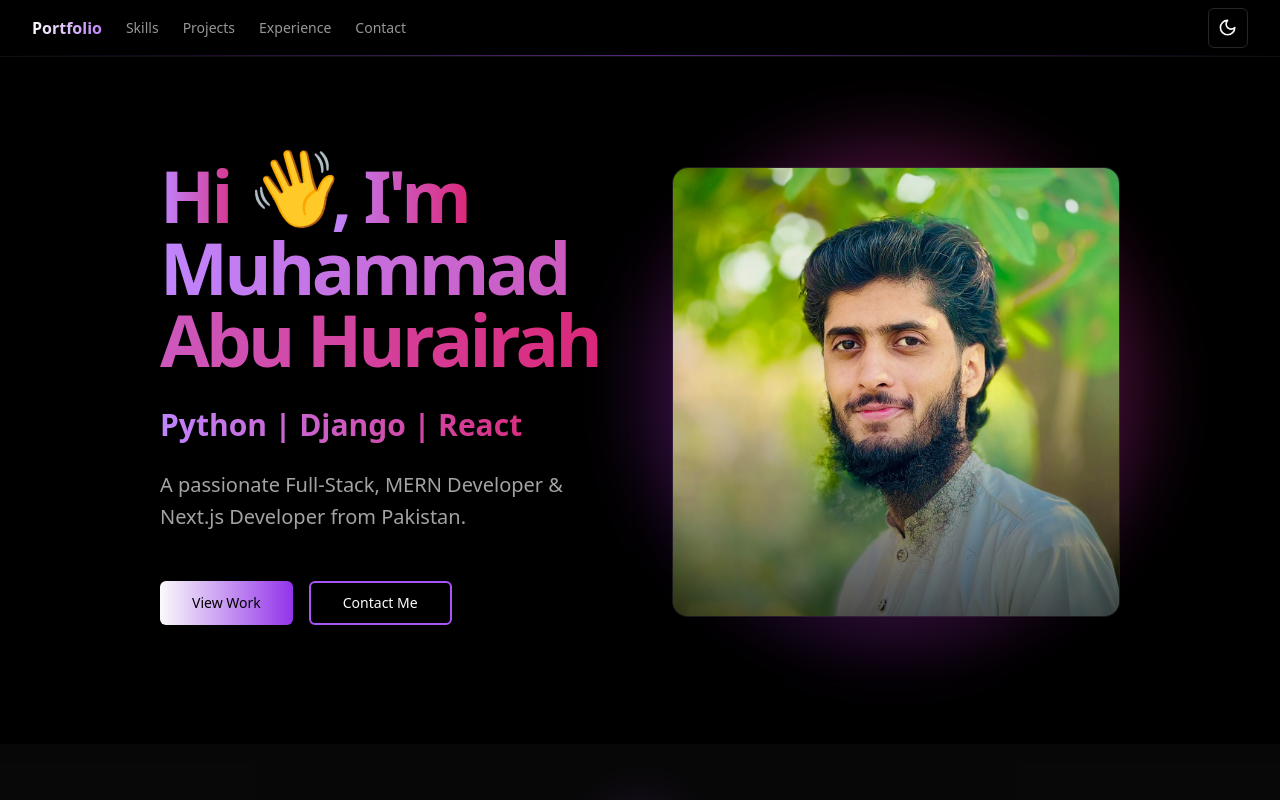
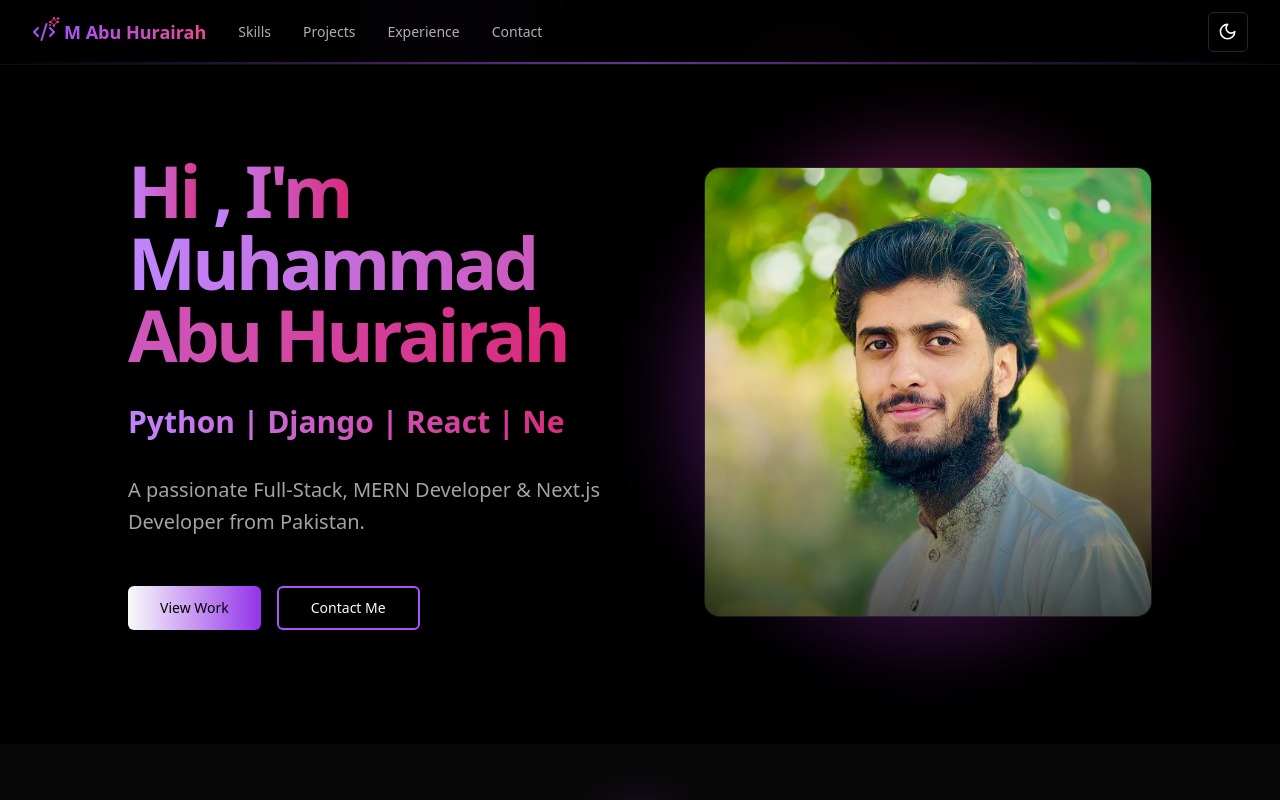
Before and after one commit to ITZ-HURAIRAH18/Portfolio, a React (Vite) app in the folder portfolio-js/: page / in a window 1280 px wide. Shown: the top 800 px of the page. Built offline with nearby package versions, Linux system fonts and the light colour scheme.

Commit message:
Today Last Commit

```diff
--- a/portfolio-js/src/components/Header.jsx
+++ b/portfolio-js/src/components/Header.jsx
@@ -1,37 +1,96 @@
 import { ModeToggle } from "@/components/mode-toggle"
 import { Button } from "@/components/ui/button"
+import { motion } from "framer-motion"
+import { Code2, Sparkles } from "lucide-react"
 
 export function Header() {
   return (
-    <header className="fixed top-0 z-50 w-full border-b border-border/40 bg-background/80 backdrop-blur-md supports-[backdrop-filter]:bg-background/60">
-      <div className="absolute bottom-0 left-0 w-full h-[1px] bg-gradient-to-r from-transparent via-purple-500 to-transparent opacity-50" />
-      <div className="container flex h-14 max-w-screen-2xl items-center">
+    <header className="fixed top-0 z-50 w-full border-b border-border/40 bg-background/95 backdrop-blur-xl supports-[backdrop-filter]:bg-background/70">
+      {/* Animated gradient border */}
+      <div className="absolute bottom-0 left-0 w-full h-[2px] bg-gradient-to-r from-transparent via-purple-500 to-transparent opacity-70 animate-pulse" />
+
+      {/* Floating particles effect */}
+      <div className="absolute inset-0 overflow-hidden pointer-events-none">
+        <motion.div
+          animate={{
+            x: [0, 100, 0],
+            y: [0, -50, 0],
+          }}
+          transition={{
+            duration: 20,
+            repeat: Infinity,
+            ease: "linear"
+          }}
+          className="absolute top-0 left-1/4 w-32 h-32 bg-purple-500/5 rounded-full blur-3xl"
+        />
+        <motion.div
+          animate={{
+            x: [0, -100, 0],
+            y: [0, 50, 0],
+          }}
+          transition={{
+            duration: 15,
+            repeat: Infinity,
+            ease: "linear"
+          }}
+          className="absolute top-0 right-1/4 w-32 h-32 bg-pink-500/5 rounded-full blur-3xl"
+        />
+      </div>
+
+      <div className="container flex h-16 max-w-screen-2xl items-center relative">
         <div className="mr-4 hidden md:flex">
-          <a href="#home" className="mr-6 flex items-center space-x-2 group">
-            <span className="hidden font-bold sm:inline-block bg-clip-text text-transparent bg-gradient-to-r from-primary to-purple-400 group-hover:to-pink-600 transition-all duration-300">
+          <a href="#home" className="mr-8 flex items-center space-x-2 group">
+            <motion.div
+              whileHover={{ rotate: 180, scale: 1.1 }}
+              transition={{ duration: 0.3 }}
+              className="relative"
+            >
+              <Code2 className="h-6 w-6 text-purple-500" />
+              <Sparkles className="h-3 w-3 text-pink-500 absolute -top-1 -right-1 animate-pulse" />
+            </motion.div>
+            <span className="font-bold text-lg bg-clip-text text-transparent bg-gradient-to-r from-purple-500 via-pink-500 to-purple-500 bg-[length:200%_auto] animate-gradient-x">
+              M Abu Hurairah
+            </span>
+          </a>
+          <nav className="flex items-center gap-8 text-sm font-medium">
+            {["Skills", "Projects", "Experience", "Contact"].map((item, index) => (
+              <motion.a
+                key={item}
+                href={`#${item.toLowerCase()}`}
+                initial={{ opacity: 0, y: -20 }}
+                animate={{ opacity: 1, y: 0 }}
+                transition={{ delay: index * 0.1 }}
+                className="relative transition-colors hover:text-foreground text-foreground/70 group"
+              >
+                <span className="relative z-10">{item}</span>
+                <motion.span
+                  className="absolute -bottom-1 left-0 w-0 h-[2px] bg-gradient-to-r from-purple-500 via-pink-500 to-purple-500 transition-all duration-300 group-hover:w-full rounded-full"
+                  whileHover={{ boxShadow: "0 0 8px rgba(168, 85, 247, 0.6)" }}
+                />
+              </motion.a>
+            ))}
+          </nav>
+        </div>
+
+        {/* Mobile menu - Portfolio text */}
+        <div className="flex md:hidden">
+          <a href="#home" className="flex items-center space-x-2 group">
+            <Code2 className="h-5 w-5 text-purple-500" />
+            <span className="font-bold bg-clip-text text-transparent bg-gradient-to-r from-purple-500 to-pink-500">
               Portfolio
             </span>
           </a>
-          <nav className="flex items-center gap-6 text-sm font-medium">
-            {["Skills", "Projects", "Experience", "Contact"].map((item) => (
-              <a
-                key={item}
-                href={`#${item.toLowerCase()}`}
-                className="relative transition-colors hover:text-foreground/80 text-foreground/60 group"
-              >
-                {item}
-                <span className="absolute -bottom-1 left-0 w-0 h-0.5 bg-gradient-to-r from-purple-500 to-pink-500 transition-all duration-300 group-hover:w-full" />
-              </a>
-            ))}
-          </nav>
         </div>
-        <div className="flex flex-1 items-center justify-between space-x-2 md:justify-end">
-          <div className="w-full flex-1 md:w-auto md:flex-none">
-            {/* Add search or other controls here if needed */}
-          </div>
-          <nav className="flex items-center">
+
+        <div className="flex flex-1 items-center justify-end space-x-4">
+          <motion.nav
+            className="flex items-center"
+            initial={{ opacity: 0 }}
+            animate={{ opacity: 1 }}
+            transition={{ delay: 0.5 }}
+          >
             <ModeToggle />
-          </nav>
+          </motion.nav>
         </div>
       </div>
     </header>
--- a/portfolio-js/src/pages/Contact.jsx
+++ b/portfolio-js/src/pages/Contact.jsx
@@ -155,9 +155,8 @@ export function Contact() {
                     className="bg-secondary/50 border-white/10 focus:border-purple-500 transition-colors min-h-[120px]"
                   />
                 </div>
-                <Button type="submit" className="w-full relative overflow-hidden group/btn" disabled={isSubmitting}>
-                  <span className="relative z-10">{isSubmitting ? "Sending..." : "Send Message"}</span>
-                  <div className="absolute inset-0 bg-gradient-to-r from-primary to-purple-600 opacity-0 group-hover/btn:opacity-100 transition-opacity duration-300" />
+                <Button type="submit" className="w-full bg-gradient-to-r from-primary to-purple-600 hover:from-primary/90 hover:to-purple-600/90 transition-all duration-300" disabled={isSubmitting}>
+                  {isSubmitting ? "Sending..." : "Send Message"}
                 </Button>
               </form>
             </CardContent>
--- a/portfolio-js/src/pages/Home.jsx
+++ b/portfolio-js/src/pages/Home.jsx
@@ -11,7 +11,7 @@ export function Home() {
           <div className="absolute left-0 right-0 top-0 -z-10 m-auto h-[310px] w-[310px] rounded-full bg-primary/5 opacity-20 blur-[100px]"></div>
         </div>
 
-        <div className="container flex max-w-[64rem] flex-col md:flex-row items-center justify-between gap-16 text-center md:text-left">
+        <div className="container flex max-w-[68rem] flex-col md:flex-row items-center justify-between gap-16 text-center md:text-left">
           <motion.div
             initial={{ opacity: 0, x: -100 }}
             animate={{ opacity: 1, x: 0 }}
@@ -33,19 +33,19 @@ export function Home() {
                     repeatDelay: 0.5
                   }}
                   className="origin-bottom-right"
-                >👋</motion.span><span className="bg-clip-text text-transparent bg-gradient-to-r from-primary via-purple-400 to-pink-600 animate-gradient-x">, I'm
+                ></motion.span><span className="bg-clip-text text-transparent bg-gradient-to-r from-primary via-purple-400 to-pink-600 animate-gradient-x">, I'm
               </span> <br />
               <span className="bg-clip-text text-transparent bg-gradient-to-r from-primary via-purple-400 to-pink-600 animate-gradient-x">
                 Muhammad Abu Hurairah
               </span>
             </h1>
 
-            <div className="flex justify-center md:justify-start items-center gap-2 flex-wrap h-[30px] text-xl sm:text-2xl md:text-3xl font-bold">
+            <div className="flex justify-center md:justify-start items-center gap-2 flex-wrap text-xl sm:text-2xl md:text-3xl font-bold min-h-[40px]">
               <span className="bg-clip-text text-transparent bg-gradient-to-r from-primary via-purple-400 to-pink-600 animate-gradient-x">
                 <Typewriter
                   options={{
                     strings: [
-                      "Full-Stack Developer 🚀",
+                      "Full-Stack Developer ",
                       "Python | Django | React | Next.js",
                       "MERN Stack Developer",
                       "Clean Code | API Craftsman",
```
Also changed, not shown: portfolio-js/src/assets/profile1-removebg-preview.png (added), portfolio-js/src/assets/profile1.jpeg (added).
